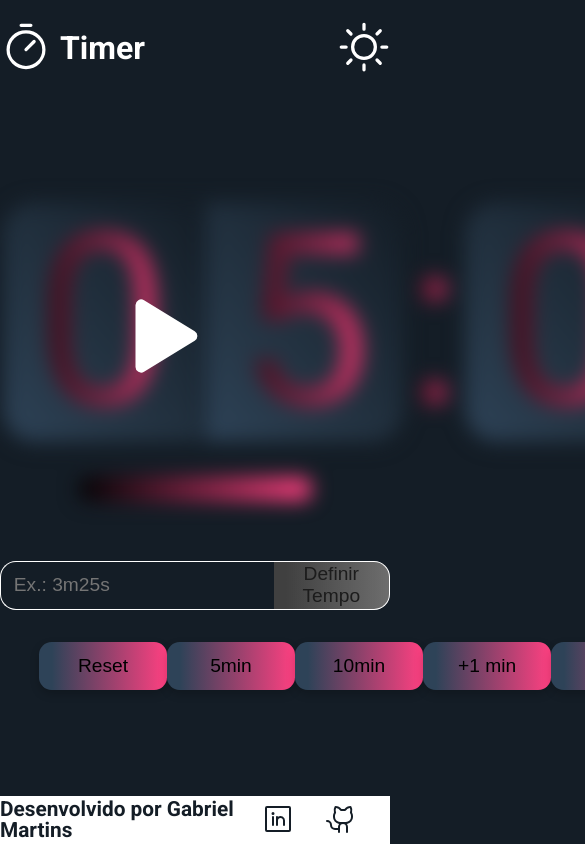
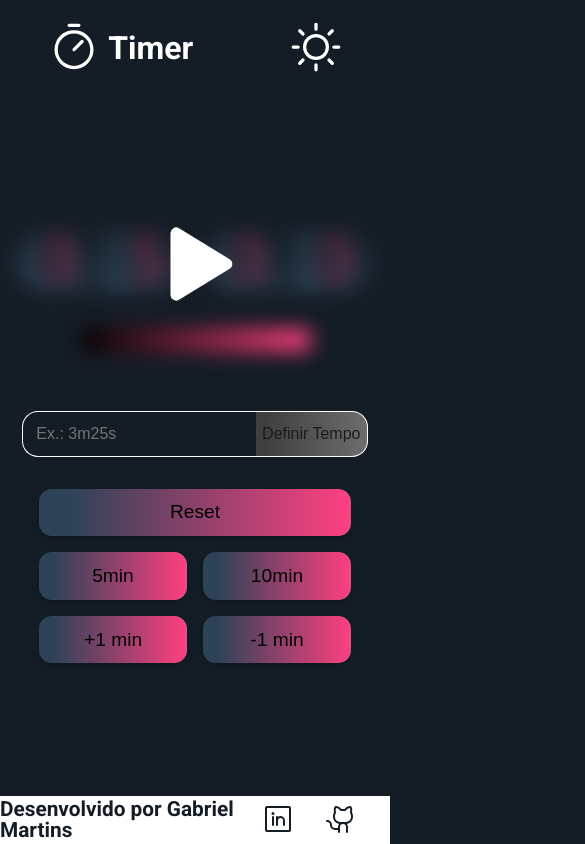
Before and after one commit to arthurproc/stopwatch, a React (Vite) app: page / in a window 390 px wide. Shown: the top 844 px of the page, 585 px wide, since content can reach past the window. Built offline with nearby package versions, Linux system fonts and the light colour scheme.

Commit message:
mobile xs

```diff
--- a/src/styles/StyledComponents.ts
+++ b/src/styles/StyledComponents.ts
@@ -16,6 +16,10 @@ export const HeaderWrapper = styled.header`
   justify-content: space-between;
   align-items: center;
   height: 6rem;
+  width: 100%;
+  @media (max-width: 420px) {
+    justify-content: space-around;
+  }
 `;
 
 export const MenuItem = styled.div`
@@ -60,6 +64,15 @@ export const InputRow = styled.div`
     cursor: default;
     filter: grayscale(100%);
   }
+
+  @media (max-width: 420px) {
+    & > input {
+      font-size: 1rem;
+    }
+    & > button {
+      font-size: 1rem;
+    }
+  }
 `;
 
 export const TimerElement = styled.div`
@@ -77,6 +90,13 @@ export const TimerElement = styled.div`
     -webkit-background-clip: text;
     -webkit-text-fill-color: transparent;
   }
+
+  @media (max-width: 420px) {
+    & > span {
+      font-size: 4rem;
+      padding: 1.5rem;
+    }
+  }
 `;
 
 export const TimerElementSplit = styled.div`
@@ -87,6 +107,11 @@ export const TimerElementSplit = styled.div`
     background-clip: text;
     -webkit-background-clip: text;
     -webkit-text-fill-color: transparent;
+  }
+  @media (max-width: 420px) {
+    & > span {
+      font-size: 4rem;
+    }
   }
 `;
 export const TimerElementRight = styled.div`
@@ -103,6 +128,12 @@ export const TimerElementRight = styled.div`
     background-clip: text;
     -webkit-background-clip: text;
     -webkit-text-fill-color: transparent;
+  }
+  @media (max-width: 420px) {
+    & > span {
+      font-size: 4rem;
+      padding: 1.5rem;
+    }
   }
 `;
 
@@ -144,8 +175,8 @@ export const ProgressContainer = styled.div`
 `;
 
 export const Container = styled.div`
+  cursor: pointer;
   display: flex;
-  cursor: pointer;
   flex-direction: row;
   justify-content: center;
   align-items: center;
@@ -160,6 +191,14 @@ export const ContainerRow = styled.div`
   justify-content: space-evenly;
   align-items: center;
   margin: 0 auto;
+  @media (max-width: 420px) {
+    display: grid;
+    grid-template-columns: 1fr 1fr;
+    gap: 1rem;
+    & > button:nth-child(1) {
+      grid-column: 1 / span 2;
+    }
+  }
 `;
 
 export const HeaderContainer = styled.div`
@@ -214,4 +253,8 @@ export const PlayButton = styled.span`
   z-index: 1;
   right: 48%;
   top: 34.5%;
+  @media (max-width: 420px) {
+    top: 26%;
+    right: 39%;
+  }
 `;
```
